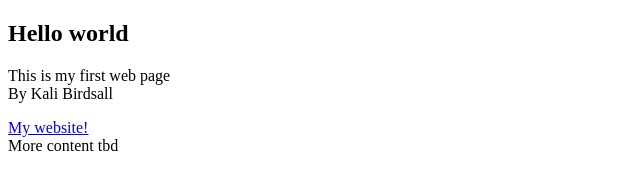
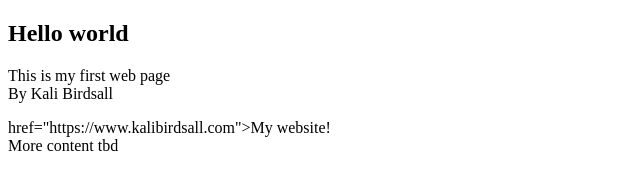
Before and after one commit to kalibirdsall/WebsitePractice, a plain HTML site: page InClassHTMLpractice.html in a window 1280 px wide. Shown: the whole page, without its empty margins (0-640 px from the left). Drawn offline with Linux system fonts and the light colour scheme.

Commit message:
Update InClassHTMLpractice.html

```diff
--- a/InClassHTMLpractice.html
+++ b/InClassHTMLpractice.html
@@ -9,7 +9,7 @@
 <body>
     <h2> Hello world </h2>
     <p> This is my first web page <br> By Kali Birdsall</p>
-    <a href="https://www.kalibirdsall.com">My website!</a>
+    <a>href="https://www.kalibirdsall.com">My website!</a>
 
 <br>More content tbd
 </body>
```
